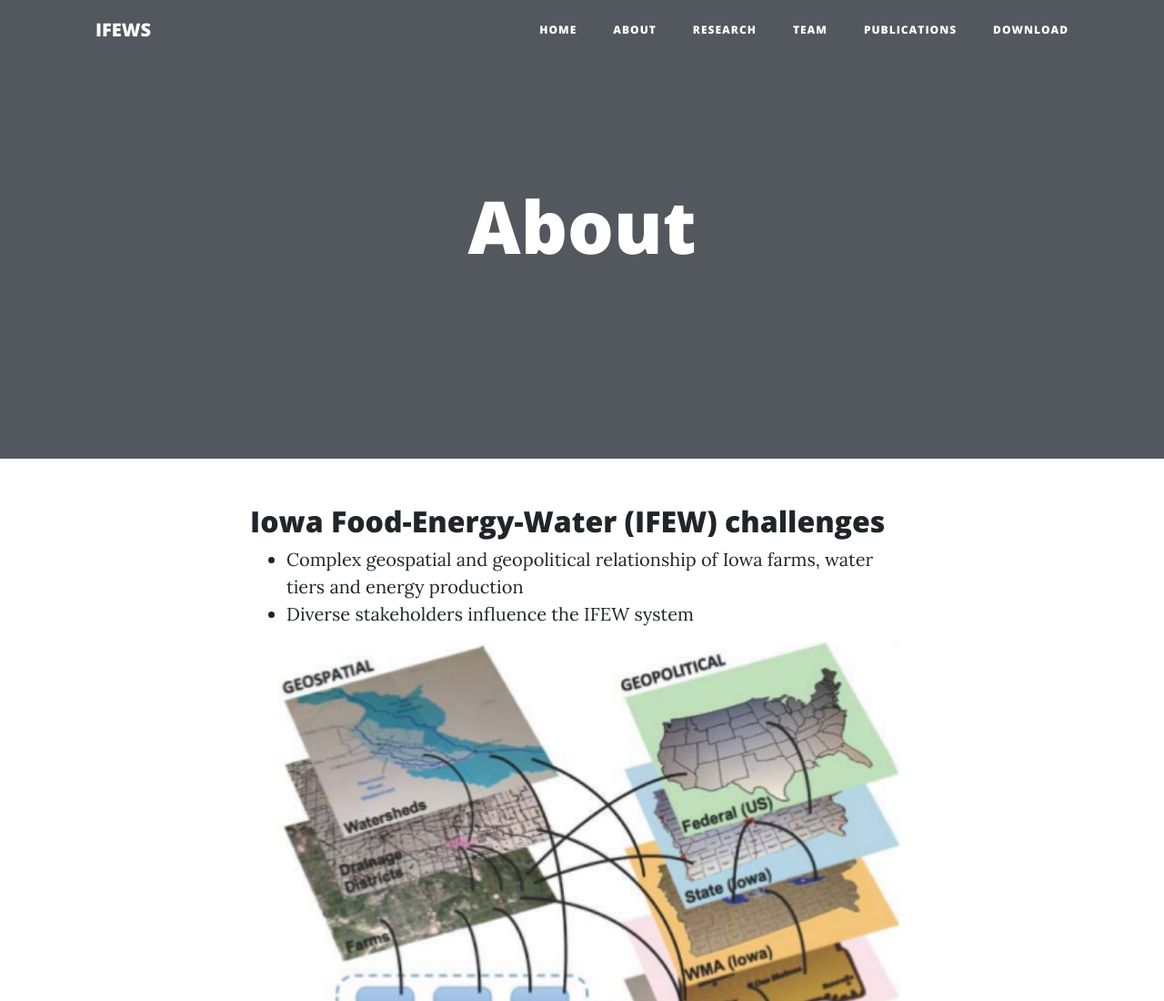
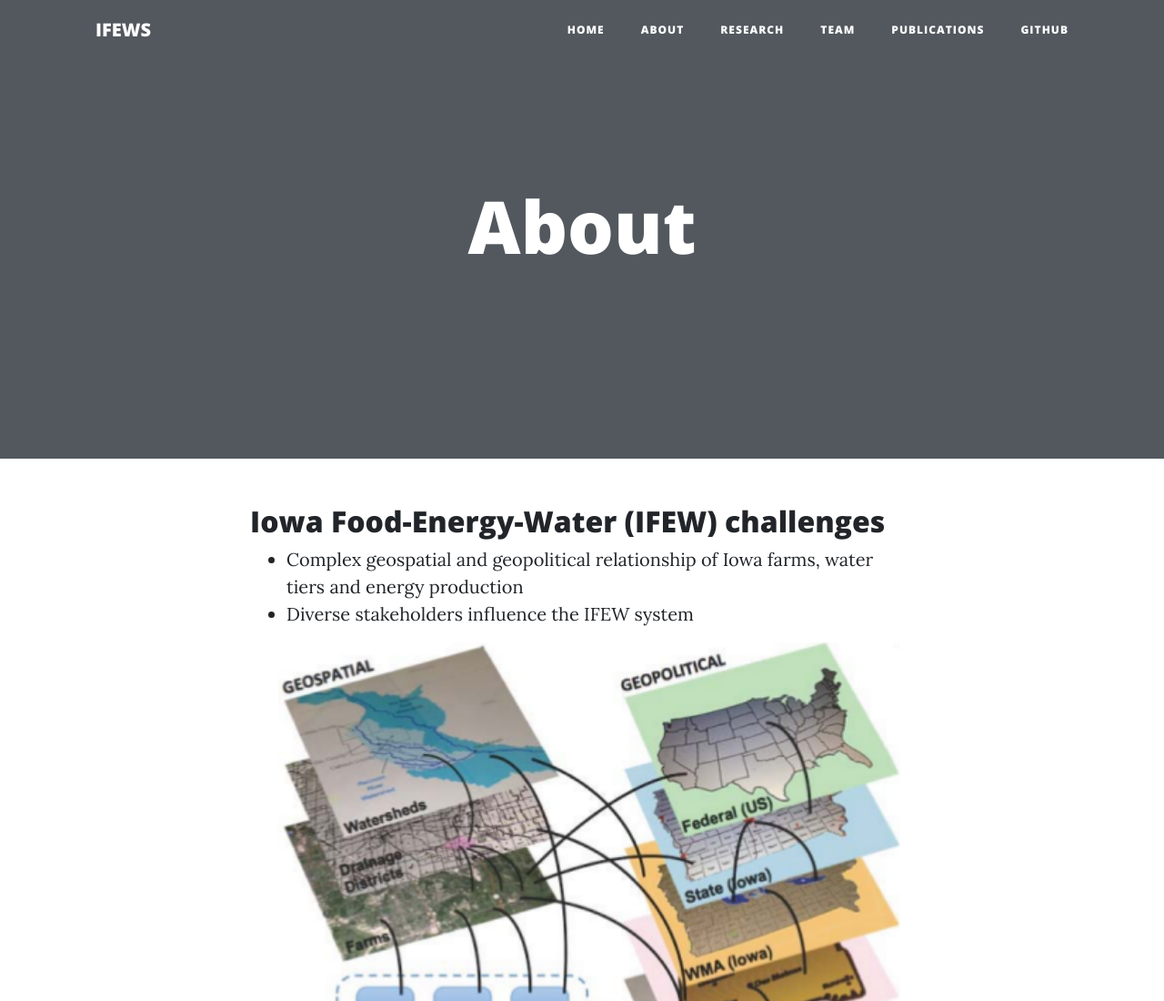
Before and after one commit to jbtut/ifews.github.io, a website: page about.html in a window 1280 px wide. Shown: the top 1100 px of the page at 91% size. Drawn offline with nearby package versions, Linux system fonts and the light colour scheme.

Commit message:
Update about.html

```diff
--- a/about.html
+++ b/about.html
@@ -51,7 +51,7 @@
             <a class="nav-link" href="publications.html">Publications</a>
           </li>
           <li class="nav-item">
-            <a class="nav-link" href="https://github.com/ifews/ifews.github.io/tree/main/Codes">Download</a>
+            <a class="nav-link" href="https://github.com/ifews/ifews.github.io/tree/main/Codes">Github</a>
           </li>
         </ul>
       </div>
```
